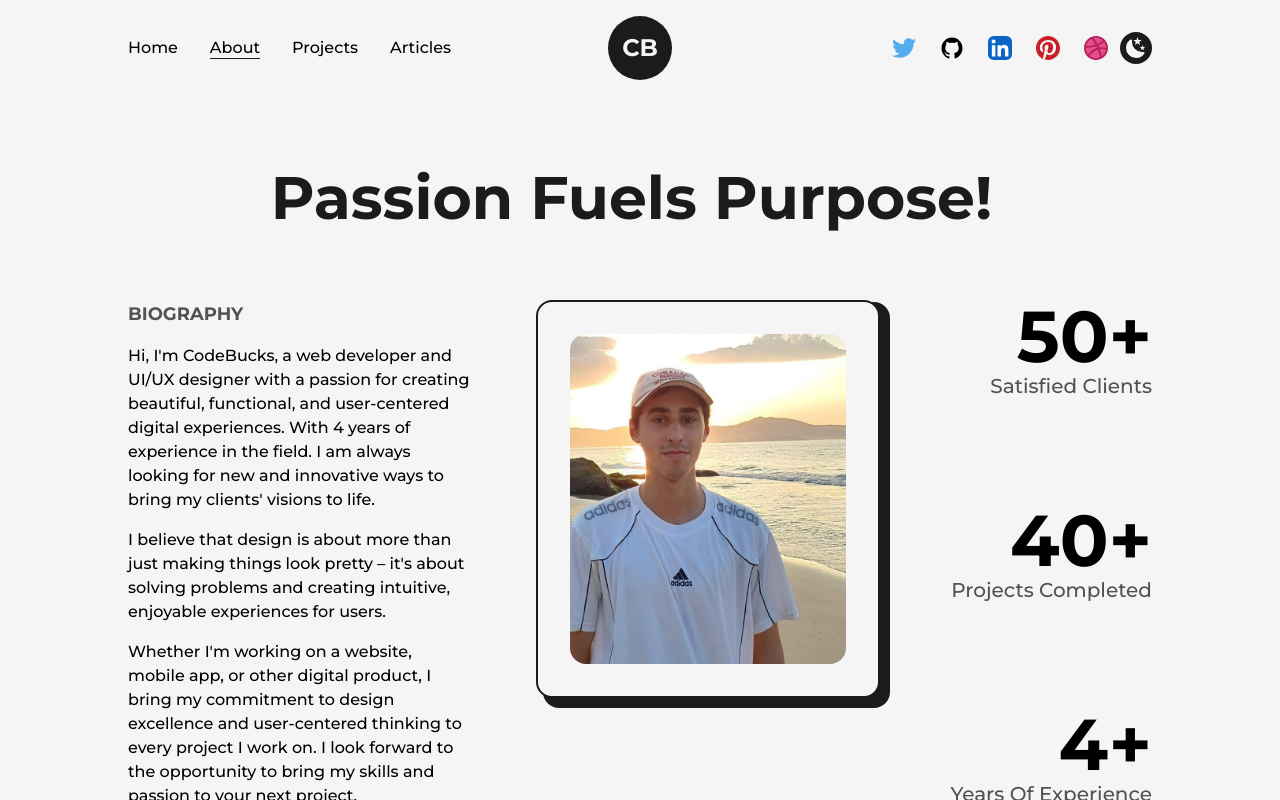
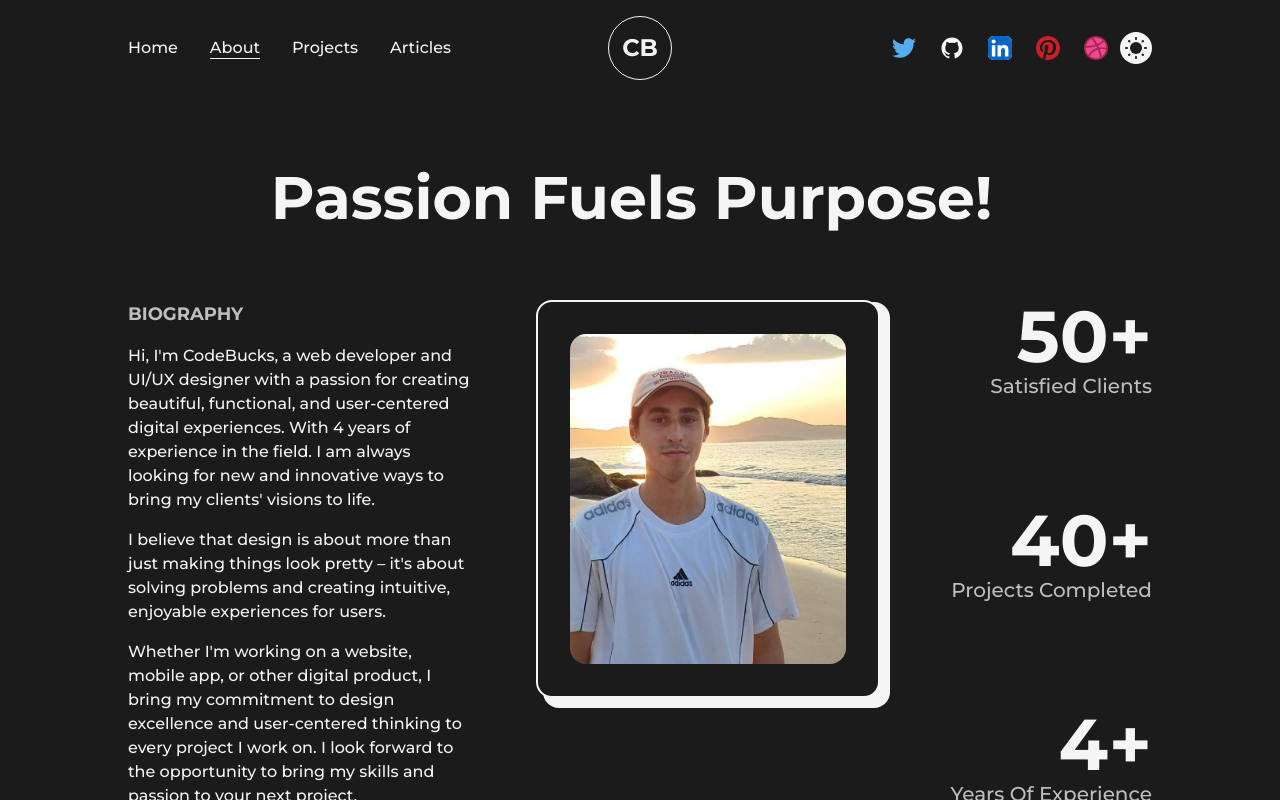
Before and after one commit to MagOss27/Next.js-Developer-Portfolio, a Next.js app: page /about in a window 1280 px wide. Both pictures are taken after a click on the button 1136 px from the left and 48 px from the top of the page. Shown: the top 800 px of the page. Built offline with nearby package versions, Linux system fonts and the light colour scheme.

Commit message:
fix: melhoria das telas em questão da opção dark

```diff
--- a/src/components/AnimatedText.js
+++ b/src/components/AnimatedText.js
@@ -32,7 +32,7 @@ const singelWord = {
 const AnimatedText = ({ text, className = "" }) => {
     return (
         <div className='w-full mx-auto py-2 flex items-center justify-center text-center overflow-hidden '>
-            <motion.h1 className={`inline-block w-full text-dark font-bold capitalize text-6xl ${className}`}
+            <motion.h1 className={`dark:text-light inline-block w-full text-dark font-bold capitalize text-6xl ${className}`}
                 variants={quote}
                 initial="initial"
                 animate="animate"
--- a/src/components/Education.js
+++ b/src/components/Education.js
@@ -16,7 +16,7 @@ const Details = ({ type, time, place, info }) => {
                 <h3 className='capitalize font-bold text-2xl'>
                     {type}
                 </h3>
-                <span className='capitalize font-medium text-dark/75'>
+                <span className='capitalize font-medium text-dark/75 dark:text-light'>
                     {time} | {place}
                 </span>
                 <p className='font-medium w-full'>
@@ -41,7 +41,7 @@ function Education() {
 
                 <motion.div
                     style={{ scaleY: scrollYProgress }}
-                    className='absolute left-9 top-0 w-[4px] h-full bg-dark origin-top'
+                    className='absolute left-9 top-0 w-[4px] h-full bg-dark origin-top dark:bg-light'
                 />
 
                 <ul className='w-full flex flex-col items-start justify-between ml-4'>
--- a/src/components/Experience.js
+++ b/src/components/Experience.js
@@ -15,11 +15,11 @@ const Details = ({ position, company, companyLink, time, address, work }) => {
             >
                 <h3 className='capitalize font-bold text-2xl'>
                     {position}&nbsp;
-                    <a href={companyLink} target='_blank' className='text-primary capitalize'>
+                    <a href={companyLink} target='_blank' className='text-primary dark:text-primaryDark capitalize'>
                         @{company}
                     </a>
                 </h3>
-                <span className='capitalize font-medium text-dark/75'>{time} | {address}</span>
+                <span className='capitalize font-medium text-dark/75 dark:text-light'>{time} | {address}</span>
                 <p className='font-medium w-full'>
                     {work}
                 </p>
@@ -44,7 +44,7 @@ function Experience() {
 
                 <motion.div
                     style={{ scaleY: scrollYProgress }}
-                    className='absolute left-9 top-0 w-[4px] h-full bg-dark origin-top' />
+                    className='absolute left-9 top-0 w-[4px] h-full bg-dark origin-top dark:bg-light' />
 
                 <ul className='w-full flex flex-col items-start justify-between ml-4'>
                     <Details
--- a/src/components/Footer.js
+++ b/src/components/Footer.js
@@ -4,12 +4,12 @@ import Link from 'next/link'
 
 function Footer() {
     return (
-        <footer className="w-full border-t-2 border-solid border-dark font-medium text-lg">
+        <footer className="w-full border-t-2 border-solid border-dark font-medium text-lg dark:text-light dark:border-light">
             <Layout className="py-8 flex items-center justify-between">
                 <span>{new Date().getFullYear()} &copy; All Rights Reserved.</span>
 
                 <div className="flex items-center">
-                    Build With <span className="text-primary text-2xl px-1">&#9825;</span>
+                    Build With <span className="text-primary dark:text-primaryDark text-2xl px-1">&#9825;</span>
                     by&nbsp;
                     <Link
                         href="https://devdreaming.com"
--- a/src/components/HireMe.js
+++ b/src/components/HireMe.js
@@ -6,11 +6,11 @@ function HireMe() {
     return (
         <div className="fixed left-4 bottom-4 flex items-center justify-center overflow-hidden">
             <div className="w-48 h-auto flex items-center justify-center relative">
-                <CircularText className="fill-dark animate-spin-slow" />
+                <CircularText className="fill-dark animate-spin-slow dark:fill-light" />
 
                 <Link
                     href="mailto:MagnusOss98@gmail.com"
-                    className="flex items-center justify-center absolute left-1/2 top-1/2 -translate-x-1/2 -translate-y-1/2 bg-dark text-light shadow-md border border-solid border-dark w-20 h-20 rounded-full font-semibold hover:bg-light hover:text-dark"
+                    className="flex items-center justify-center absolute left-1/2 top-1/2 -translate-x-1/2 -translate-y-1/2 bg-dark text-light shadow-md border border-solid border-dark w-20 h-20 rounded-full font-semibold hover:bg-light hover:text-dark dark:bg-light dark:text-dark hover:dark:bg-dark hover:dark:text-light "
                 >
                     Hire Me
                 </Link>
--- a/src/components/Lilcon.js
+++ b/src/components/Lilcon.js
@@ -10,12 +10,12 @@ function LiIcon({ reference }) {
         }
     )
     return (
-        <figure className='absolute left-0 stroke-dark'>
-           <svg className='-rotate-90' width="75" height="75" viewBox="0 0 100 100">
-    <circle cx="50" cy="50" r="20" className='stroke-primary stroke-1 fill-none' />
-    <motion.circle cx="50" cy="50" r="20" className='stroke-[5px] fill-light' style={{ pathLength: scrollYProgress }} />
-    <circle cx="50" cy="50" r="10" className='animate-pulse stroke-1 fill-primary' />
-</svg>
+        <figure className='absolute left-0 stroke-dark dark:stroke-light'>
+            <svg className='-rotate-90' width="75" height="75" viewBox="0 0 100 100">
+                <circle cx="50" cy="50" r="20" className='stroke-primary dark:stroke-primaryDark stroke-1 fill-none' />
+                <motion.circle cx="50" cy="50" r="20" className='stroke-[5px] fill-light dark:fill-dark' style={{ pathLength: scrollYProgress }} />
+                <circle cx="50" cy="50" r="10" className='animate-pulse stroke-1 fill-primary dark:fill-primaryDark' />
+            </svg>
         </figure>
     )
 }
--- a/src/components/Skills.js
+++ b/src/components/Skills.js
@@ -4,7 +4,7 @@ import { motion } from "framer-motion"
 const Skill = ({ name, x, y }) => {
     return (
         <motion.div
-            className='flex items-center justify-center rounded-full font-semibold bg-dark text-light py-3 px-6 shadow-dark cursor-pointer absolute'
+            className='flex items-center justify-center rounded-full font-semibold bg-dark text-light py-3 px-6 shadow-dark cursor-pointer absolute dark:text-dark dark:bg-light'
             whileHover={{ scale: 1.05 }}
             initial={{ x: 0, y: 0 }}
             whileInView={{ x: x, y: y }}
@@ -20,14 +20,13 @@ function Skills() {
     return (
         <>
             <h2 className='font-bold text-8xl mt-64 w-full text-center'>Skills</h2>
-            <div className='w-full h-screen relative flex items-center justify-center rounded-full bg-circularLight'>
+            <div className='w-full h-screen relative flex items-center justify-center rounded-full bg-circularLight dark:bg-circularDark'>
 
                 <motion.div
-                    className='flex items-center justify-center rounded-full font-semibold bg-dark text-light p-8 shadow-dark cursor-pointer'
+                    className='flex items-center justify-center rounded-full font-semibold bg-dark text-light p-8 shadow-dark cursor-pointer dark:text-dark dark:bg-light'
                     whileHover={{ scale: 1.05 }}
                     initial={{ x: 0, y: 0 }}
-                    whileInView={{ x: 0, y: 0 }}
-                    transition={{ duration: 1.5 }}
+                    whileInView={{ x: 0, y: 0, transition: { duration: 1.5 } }}
                     viewport={{ once: false, amount: 0.5 }}
                 >
                     Web
--- a/src/components/hooks/useThemeSwitcher.js
+++ b/src/components/hooks/useThemeSwitcher.js
@@ -32,6 +32,8 @@ function useThemeSwitcher() {
             }
         }
 
+        handleChange();
+
         mediaQuery.addEventListener("change", handleChange)
 
         return () => mediaQuery.removeEventListener("change", handleChange)
--- a/src/pages/_document.js
+++ b/src/pages/_document.js
@@ -1,13 +1,26 @@
 import { Html, Head, Main, NextScript } from 'next/document'
+import Script from 'next/script'
 
 export default function Document() {
   return (
     <Html lang="en">
       <Head />
       <body>
+        <Script id="theme-switcher" strategy="beforeInteractive">
+          {`
+            if (
+              localStorage.theme === "dark" ||
+              (!("theme" in localStorage) && window.matchMedia("(prefers-color-scheme: dark)").matches)
+            ) {
+              document.documentElement.classList.add("dark");
+            } else {
+              document.documentElement.classList.remove("dark");
+            }
+          `}
+        </Script>
         <Main />
         <NextScript />
       </body>
     </Html>
-  )
+  );
 }
--- a/src/pages/about.js
+++ b/src/pages/about.js
@@ -41,12 +41,12 @@ function about() {
                 <title>CodeBucks | About Page</title>
                 <meta name='description' content="any description" />
             </Head>
-            <main className="flex w-full flex-col items-center justify-center">
+            <main className="flex w-full flex-col items-center justify-center dark:text-light">
                 <Layout className='pt-16'>
                     <AnimatedText text="Passion Fuels Purpose!" className='mb-16' />
                     <div className='grid w-full grid-cols-8 gap-16'>
                         <div className='col-span-3 flex flex-col items-start justify-start'>
-                            <h2 className='mb-4 text-lg font-bold uppercase text-dark/75'>Biography</h2>
+                            <h2 className='mb-4 text-lg font-bold uppercase text-dark/75 dark:text-light/75'>Biography</h2>
 
                             <p className='font-medium'>Hi, I'm CodeBucks, a web developer and UI/UX designer with a passion for creating beautiful, functional,
                                 and user-centered digital experiences. With 4 years of experience in the field. I am always looking for
@@ -61,25 +61,25 @@ function about() {
                                 other digital product, I bring my commitment to design excellence and user-centered thinking to
                                 every project I work on. I look forward to the opportunity to bring my skills and passion to your next project.</p>
                         </div>
-                        <div className='col-span-3 relative h-max rounded-2xl border-2 border-solid border-dark bg-light p-8 '>
-                            <div className='absolute top-0 -right-3 -z-10 w-[102%] h-[103%] rounded-2xl bg-dark' />
+                        <div className='col-span-3 relative h-max rounded-2xl border-2 border-solid border-dark bg-light p-8 dark:bg-dark dark:border-light'>
+                            <div className='absolute top-0 -right-3 -z-10 w-[102%] h-[103%] rounded-2xl bg-dark dark:bg-light' />
                             <Image src={profilePic} alt='Codebucks' className='w-full h-auto rounded-2xl' />
                         </div>
 
                         <div className='col-span-2 flex flex-col items-end justify-between'>
                             <div className='flex flex-col items-end justify-center'>
                                 <span className='inline-block text-7xl font-bold'><AnimatedNumbers value={50} />+</span>
-                                <h2 className='text-xl font-medium capitalize text-dark/75'>satisfied clients</h2>
+                                <h2 className='text-xl font-medium capitalize text-dark/75 dark:text-light/75 '>satisfied clients</h2>
                             </div>
 
                             <div className='flex flex-col items-end justify-center'>
                                 <span className='inline-block text-7xl font-bold'><AnimatedNumbers value={40} />+</span>
-                                <h2 className='text-xl font-medium capitalize text-dark/75'>projects completed</h2>
+                                <h2 className='text-xl font-medium capitalize text-dark/75 dark:text-light/75'>projects completed</h2>
                             </div>
 
                             <div className='flex flex-col items-end justify-center'>
                                 <span className='inline-block text-7xl font-bold'><AnimatedNumbers value={4} />+</span>
-                                <h2 className='text-xl font-medium capitalize text-dark/75'>years of experience</h2>
+                                <h2 className='text-xl font-medium capitalize text-dark/75 dark:text-light/75'>years of experience</h2>
                             </div>
                         </div>
 
--- a/src/pages/index.js
+++ b/src/pages/index.js
@@ -16,12 +16,12 @@ export default function Home() {
         <meta name="description" content="Generated by create next app" />
       </Head>
 
-      <main className='flex items-center text-dark w-full min-h-screen'>
+      <main className='dark:text-light flex items-center text-dark w-full min-h-screen'>
         <Layout className='pt-0'>
           <div className='flex items-center justify-between w-full'>
             <div className='w-1/2'>
-              <Image src={profilePic} alt='CodeBucks'     className='w-full h-auto max-w-sm'
- />
+              <Image src={profilePic} alt='CodeBucks' className='w-full h-auto max-w-sm'
+              />
             </div>
             <div className='w-1/2 flex flex-col items-center self-center'>
               <AnimatedText text="Turning Vision Into Reality With Code And Design." className='!text-6x !text-left' />
@@ -30,8 +30,8 @@ export default function Home() {
                 Explore my latest projects and articles, showcasing my expertise in React.js and web development.
               </p>
               <div className='flex items-center self-start mt-2'>
-                <Link href="/CurriculoProfissional-Atualizado.pdf" target={"_blank"} className='flex items-center bg-dark text-light p-2.5 px-6 rounded-lg text-lg font-semibold hover:bg-light hover:text-dark border-2 border-solid border-transparent hover:border-dark' download={true}>Resume <LinkArrow className={"w-6 ml-1"} /> </Link>
-                <Link href="mailto:MagnusOss98@gmail.com" target={"_blank"} className='ml-4 text-lg font-medium capitalize text-dark underline'>Contact</Link>
+                <Link href="/CurriculoProfissional-Atualizado.pdf" target={"_blank"} className='flex items-center bg-dark text-light p-2.5 px-6 rounded-lg text-lg font-semibold hover:bg-light hover:text-dark border-2 border-solid hover:dark:border-light  border-transparent hover:border-dark dark:bg-light dark:text-dark hover:dark:bg-dark hover:dark:text-light' download={true}>Resume <LinkArrow className={"w-6 ml-1"} /> </Link>
+                <Link href="mailto:MagnusOss98@gmail.com" target={"_blank"} className='ml-4 text-lg font-medium capitalize text-dark underline dark:text-light'>Contact</Link>
               </div>
             </div>
           </div>
--- a/tailwind.config.js
+++ b/tailwind.config.js
@@ -23,7 +23,8 @@ module.exports = {
         'spin-slow': 'spin 3s linear infinite',
       },
       backgroundImage: {
-        circularLight: 'repeating-radial-gradient(rgba(0,0,0,0.4) 2px, #f5f5f5 5px, #f5f5f5 100px)'
+        circularLight: 'repeating-radial-gradient(rgba(0,0,0,0.4) 2px, #f5f5f5 5px, #f5f5f5 100px)',
+        circularDark: 'repeating-radial-gradient(rgba(255,255,255,0.5) 2px, #1b1b1b 8px, #1b1b1b 100px)'
       }
     },
   },
```
